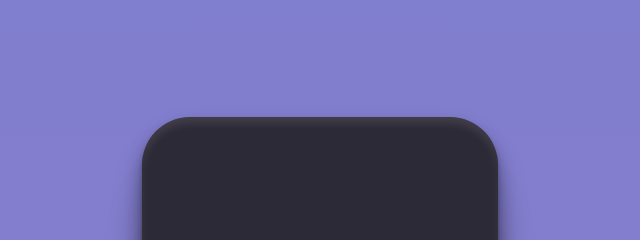
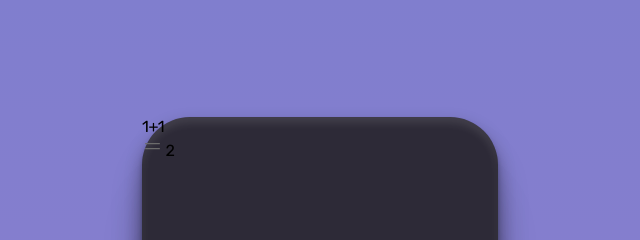
Before and after one commit to Ciro-TI-System/Calculator, a plain HTML site: page index.html in a window 1280 px wide. Shown: the top 240 px of the page, 320-960 px from the left. Drawn offline with Linux system fonts and the light colour scheme.

Commit message:
Creating the structure of the display.

```diff
--- a/index.html
+++ b/index.html
@@ -16,7 +16,13 @@
 
   <body>
     <div id="calculator">
-
+      <div id="display">
+        <div id="last-calc">1+1</div>
+        <div id="result">
+          <img src="./assets/equals.svg" alt="Sinal de igual">
+          <span>2</span>
+        </div>
+      </div>
     </div>
   </body>
 </html>
```
